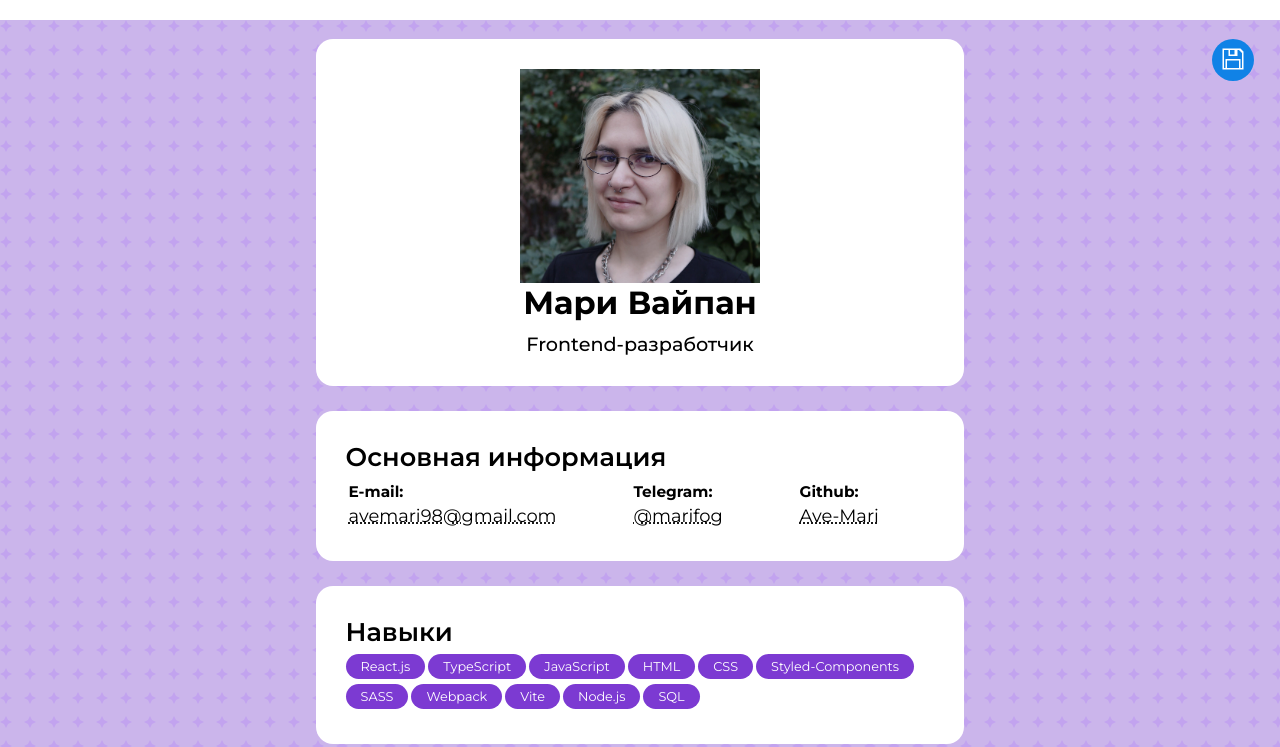
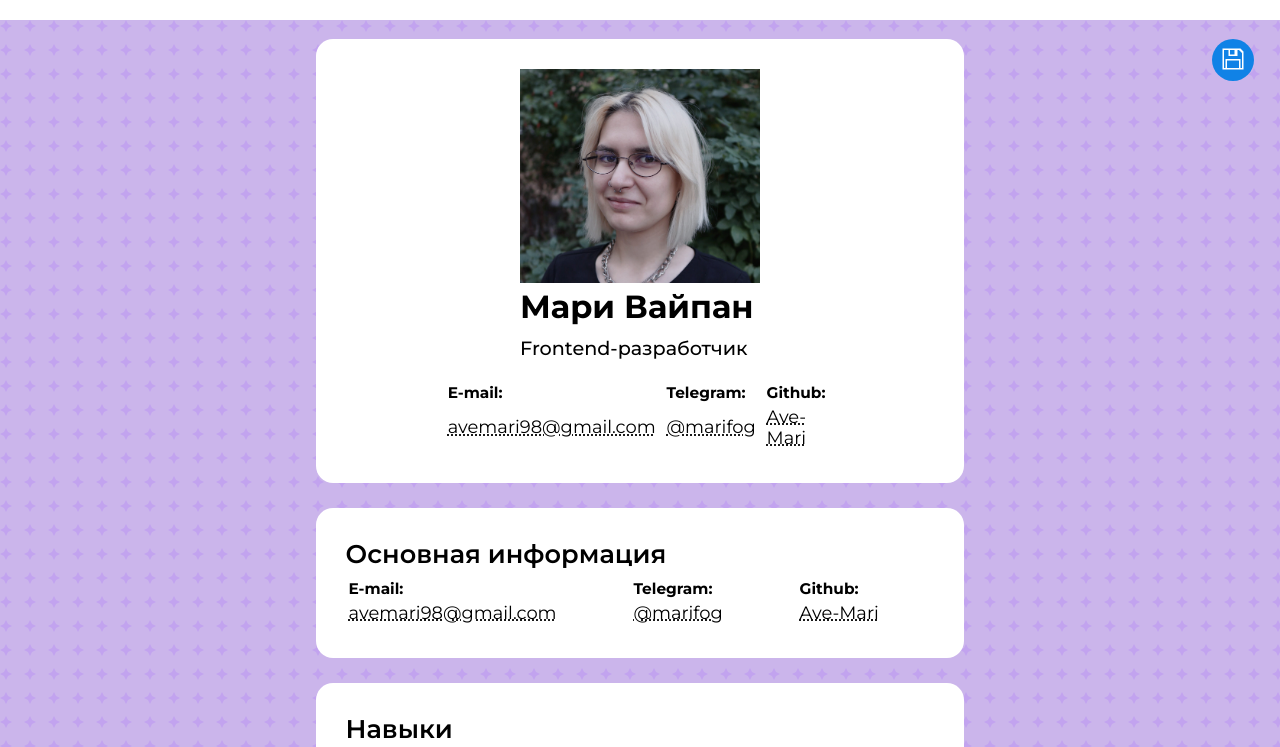
Before and after one commit to Ave-Mari/Mari-CV, a React app: page / in a window 1280 px wide. Shown: the top 747 px of the page. Built offline with nearby package versions, Linux system fonts and the light colour scheme; some icons are missing; the HTML template or start-up script is replaced by a standard one.

Commit message:
make two blocks on main section

```diff
--- a/src/components/MainSection/MainSection.tsx
+++ b/src/components/MainSection/MainSection.tsx
@@ -1,22 +1,32 @@
 import * as React from 'react';
+//components
+import Table from './../Table/Table'
 //image
 import Avatar from "./../../assets/cv-pic.jpg";
 //types
 type Props = {
     name: string,
     position: string,
+    title: string
 }
 //styles
 import { Wrapper } from './MainSection.styles'
 
 
 
-const MainSection: React.FC<Props> = ({name, position }) => {
+
+const MainSection: React.FC<Props> = ({name, position, title }) => {
   return (
     <Wrapper>
-         <img src={Avatar} alt='CV Picture' className='avatar'/>
+      <div className="avatar"><img src={Avatar} alt='CV Picture' className='avatar'/>
          <h1>{name}</h1>
         <h3>{position}</h3>
+        </div>
+        <div className="basic-info">
+          <h2>{title}</h2>
+          <Table />
+        </div>
+
     </Wrapper>
   )
 }
```
